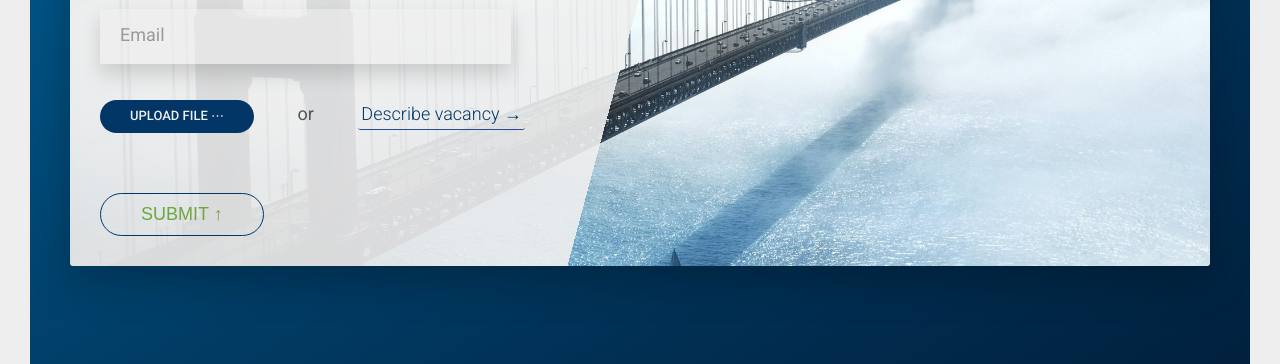
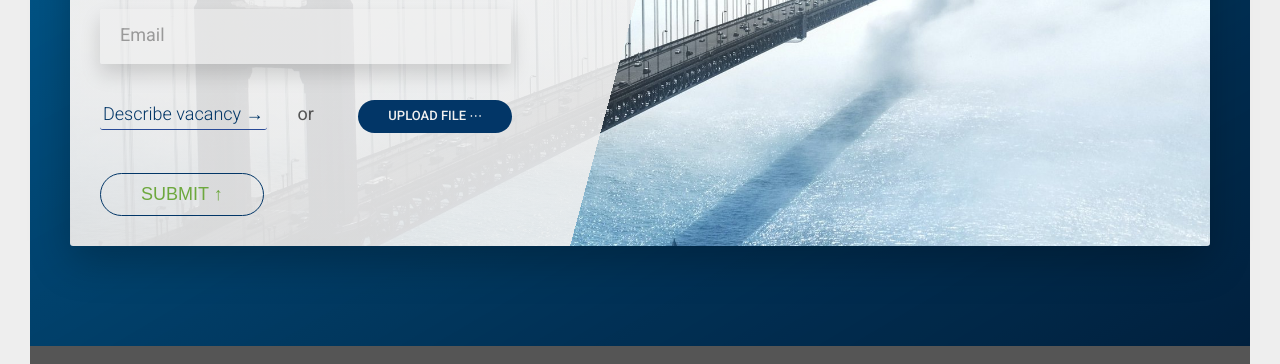
Before and after one commit to Ivaant/antenna-site, a website: page index.html in a window 1280 px wide. Shown: the part 3579-3943 px from the top of the page. Drawn offline with Linux system fonts and the light colour scheme.

Commit message:
form tune complete

```diff
--- a/index.html
+++ b/index.html
@@ -211,21 +211,20 @@
                                     </div>
                                     <div class="form__group u-margin-bottom-medium">
                                         <div class="form__file-group">
-                                            <input type="file" class="form__file-input" id="file-input" name="jobdesc-file" accept=".txt, .doc, .docx, .rtf, .pdf, .html, .odt">
-                                            <label for="file-input" class="form__file-label btn btn--blue btn--small">
-                                               Upload File &ctdot;</label>
+
+                                            <input type="checkbox" class="form__textarea-checkbox" name="textarea-checkbox" id="textarea-checkbox">
+                                            <label for="textarea-checkbox" class="form__checkbox-label btn-text">
+                                                Describe vacancy &rarr;</label>
+                                            <textarea name="jobdesc" cols="30" rows="20" class="form__textarea" placeholder="Please, describe your vacancy here"></textarea>
                                         </div>
 
                                         <span class="form__text">or</span>
 
                                         <div class="form__file-group">
-
-                                            <input type="checkbox" class="form__textarea-checkbox" name="textarea-checkbox" id="textarea-checkbox">
-                                            <label for="textarea-checkbox" class="form__checkbox-label btn-text">
-                                                Describe vacancy &rarr;</label>
-                                            <textarea name="jobdesc" cols="30" rows="20" class="form__textarea" placeholder="Put down a job description here..."></textarea>
+                                            <input type="file" class="form__file-input" id="file-input" name="jobdesc-file" accept=".txt, .doc, .docx, .rtf, .pdf, .html, .odt">
+                                            <label for="file-input" class="form__file-label btn btn--blue btn--small">
+                                               Upload File &ctdot;</label>
                                         </div>
-                                        <div class="form__file-name"></div>
                                     </div>
                                     <div class="form__group">
                                         <button class="btn btn--blue-outline btn--submit" type="submit">Submit &uarr;</button>
--- a/sass/components/_form.scss
+++ b/sass/components/_form.scss
@@ -73,10 +73,6 @@
             margin: 2rem auto;
         }
     }
-    &__file-name {
-        padding: 1rem 3rem;
-        font-weight: 400;
-    }
     &__textarea-checkbox {
         display: none;
     }
```
Also changed, not shown: css/style.css.
